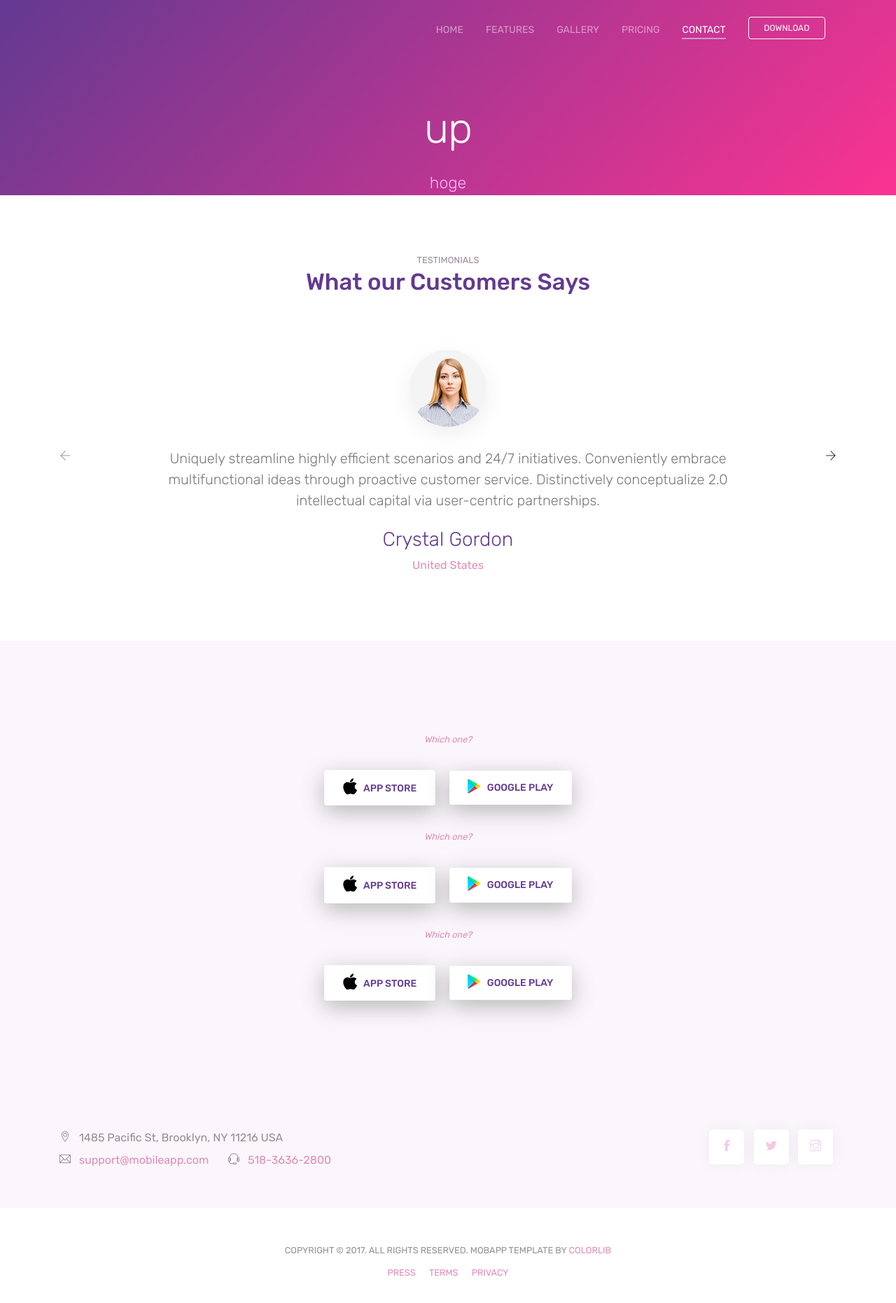
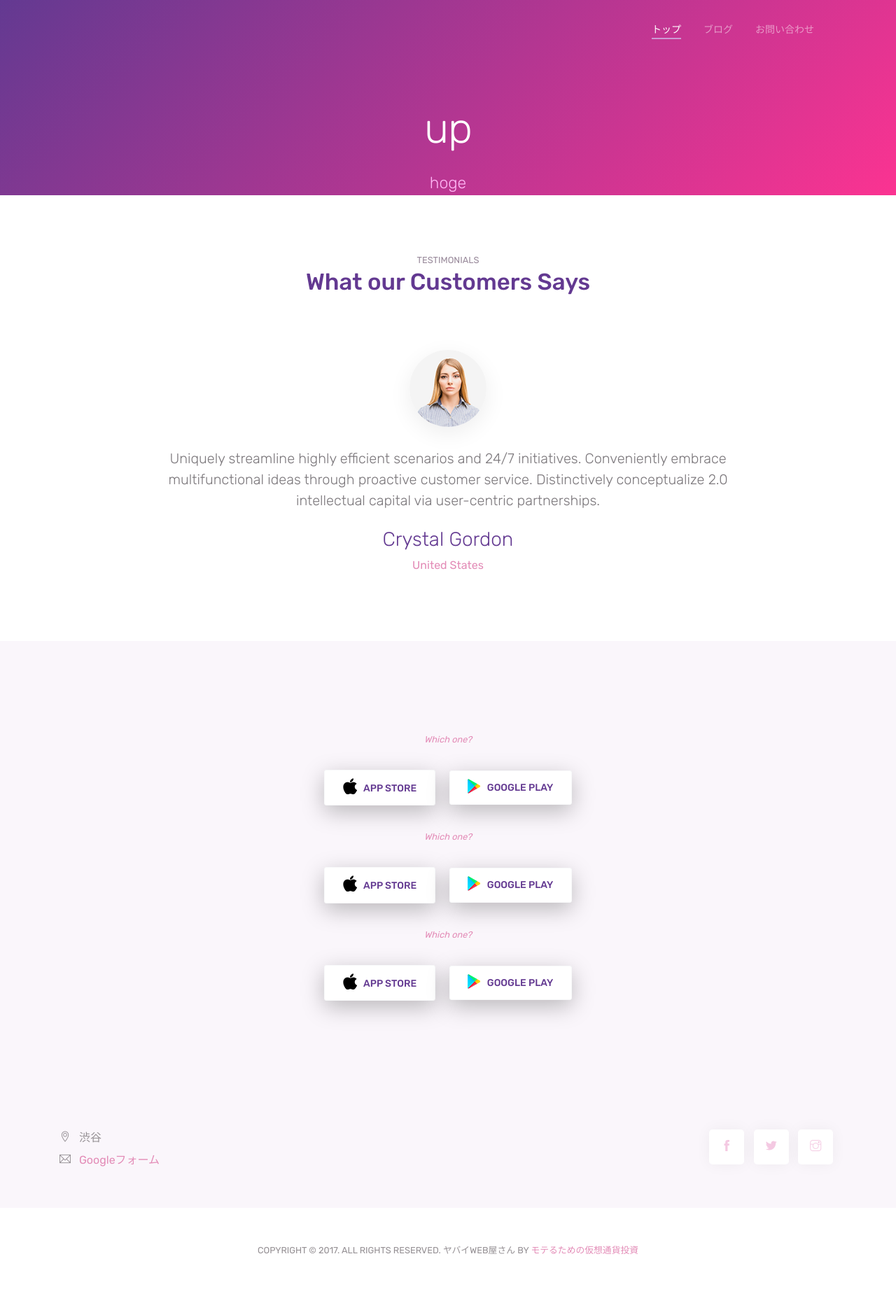
Before and after one commit to yukihirai0505/crypto-currency-simulator, a plain HTML site: page index.html in a window 1280 px wide. Shown: the whole page at 70% size. Drawn offline with Linux system fonts and the light colour scheme.

Commit message:
Update design

```diff
--- a/index.html
+++ b/index.html
@@ -32,13 +32,13 @@
               class="navbar-toggler-icon"></span></button>
           <div class="collapse navbar-collapse" id="navbar">
             <ul class="navbar-nav ml-auto">
-              <li class="nav-item"><a class="nav-link active" href="#home">HOME <span
-                  class="sr-only">(current)</span></a></li>
-              <li class="nav-item"><a class="nav-link" href="#features">FEATURES</a></li>
-              <li class="nav-item"><a class="nav-link" href="#gallery">GALLERY</a></li>
-              <li class="nav-item"><a class="nav-link" href="#pricing">PRICING</a></li>
-              <li class="nav-item"><a class="nav-link" href="#contact">CONTACT</a></li>
-              <li class="nav-item"><a href="#" class="btn btn-outline-light my-3 my-sm-0 ml-lg-3">Download</a></li>
+              <li class="nav-item"><a class="nav-link active" href="#home" target="_blank" rel="noopener noreferrer">トップ
+                <span
+                    class="sr-only">(current)</span></a></li>
+              <li class="nav-item"><a class="nav-link" href="https://blog.yabaiwebyasan.com/" target="_blank"
+                                      rel="noopener noreferrer">ブログ</a></li>
+              <li class="nav-item"><a class="nav-link" href="https://goo.gl/forms/ZTMsJPncaCnKLPv63" target="_blank"
+                                      rel="noopener noreferrer">お問い合わせ</a></li>
             </ul>
           </div>
         </nav>
@@ -60,7 +60,6 @@
       <small>TESTIMONIALS</small>
       <h3>What our Customers Says</h3>
     </div>
-
     <div class="testimonials owl-carousel">
       <div class="testimonials-single">
         <img src="images/client.png" alt="client" class="client-img">
@@ -71,26 +70,7 @@
         <h5 class="mt-4 mb-2">Crystal Gordon</h5>
         <p class="text-primary">United States</p>
       </div>
-      <div class="testimonials-single">
-        <img src="images/client.png" alt="client" class="client-img">
-        <blockquote class="blockquote">Uniquely streamline highly efficient scenarios and 24/7 initiatives. Conveniently
-          embrace multifunctional ideas through proactive customer service. Distinctively conceptualize 2.0 intellectual
-          capital via user-centric partnerships.
-        </blockquote>
-        <h5 class="mt-4 mb-2">Crystal Gordon</h5>
-        <p class="text-primary">United States</p>
-      </div>
-      <div class="testimonials-single">
-        <img src="images/client.png" alt="client" class="client-img">
-        <blockquote class="blockquote">Uniquely streamline highly efficient scenarios and 24/7 initiatives. Conveniently
-          embrace multifunctional ideas through proactive customer service. Distinctively conceptualize 2.0 intellectual
-          capital via user-centric partnerships.
-        </blockquote>
-        <h5 class="mt-4 mb-2">Crystal Gordon</h5>
-        <p class="text-primary">United States</p>
-      </div>
     </div>
-
   </div>
 
 </div>
@@ -173,24 +153,22 @@
   <div class="container">
     <div class="row">
       <div class="col-lg-6 text-center text-lg-left">
-        <p class="mb-2"><span class="ti-location-pin mr-2"></span> 1485 Pacific St, Brooklyn, NY 11216 USA</p>
+        <p class="mb-2"><span class="ti-location-pin mr-2"></span> 渋谷</p>
         <div class=" d-block d-sm-inline-block">
           <p class="mb-2">
-            <span class="ti-email mr-2"></span> <a class="mr-4" href="mailto:support@mobileapp.com">support@mobileapp.com</a>
+            <span class="ti-email mr-2"></span> <a class="mr-4" href="https://goo.gl/forms/ZTMsJPncaCnKLPv63"
+                                                   target="_blank" rel="noopener noreferrer">Googleフォーム</a>
           </p>
         </div>
-        <div class="d-block d-sm-inline-block">
-          <p class="mb-0">
-            <span class="ti-headphone-alt mr-2"></span> <a href="tel:51836362800">518-3636-2800</a>
-          </p>
-        </div>
-
       </div>
       <div class="col-lg-6">
         <div class="social-icons">
-          <a href="#"><span class="ti-facebook"></span></a>
-          <a href="#"><span class="ti-twitter-alt"></span></a>
-          <a href="#"><span class="ti-instagram"></span></a>
+          <a href="https://www.facebook.com/yukyhirai" target="_blank" rel="noopener noreferrer"><span
+              class="ti-facebook"></span></a>
+          <a href="https://twitter.com/yabaiwebyasan" target="_blank" rel="noopener noreferrer"><span
+              class="ti-twitter-alt"></span></a>
+          <a href="https://www.instagram.com/yabaiwebyasan" target="_blank" rel="noopener noreferrer"><span
+              class="ti-instagram"></span></a>
         </div>
       </div>
     </div>
@@ -199,17 +177,13 @@
 
 </div>
 <!-- // end .section -->
+
 <footer class="my-5 text-center">
   <!-- Copyright removal is not prohibited! -->
   <p class="mb-2">
-    <small>COPYRIGHT © 2017. ALL RIGHTS RESERVED. MOBAPP TEMPLATE BY <a href="https://colorlib.com">COLORLIB</a></small>
+    <small>COPYRIGHT © 2017. ALL RIGHTS RESERVED. ヤバイWEB屋さん BY <a href="https://blog.yabaiwebyasan.com/" target="_blank"
+                                                                  rel="noopener noreferrer">モテるための仮想通貨投資</a></small>
   </p>
-
-  <small>
-    <a href="#" class="m-2">PRESS</a>
-    <a href="#" class="m-2">TERMS</a>
-    <a href="#" class="m-2">PRIVACY</a>
-  </small>
 </footer>
 
 <!-- jQuery and Bootstrap -->
```
